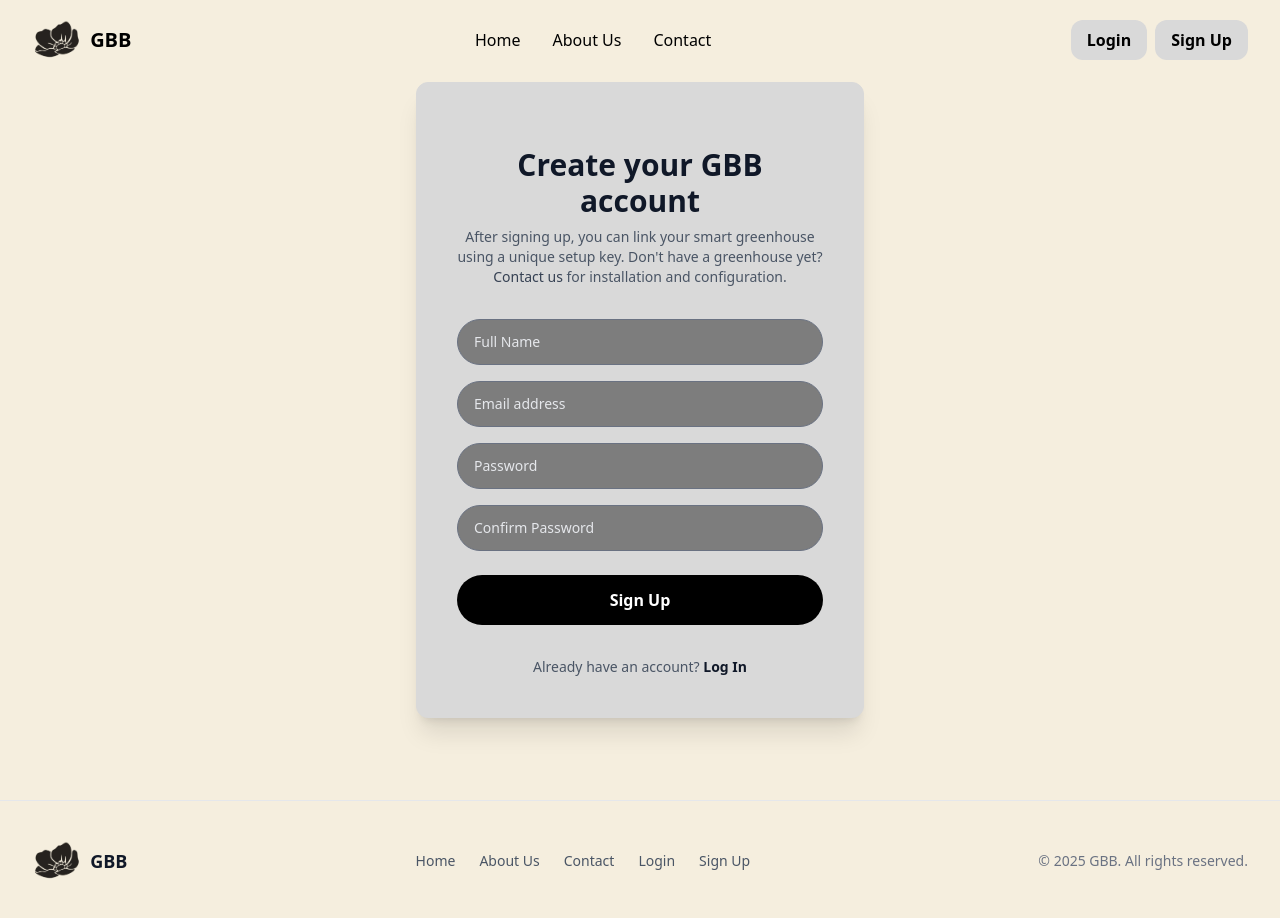
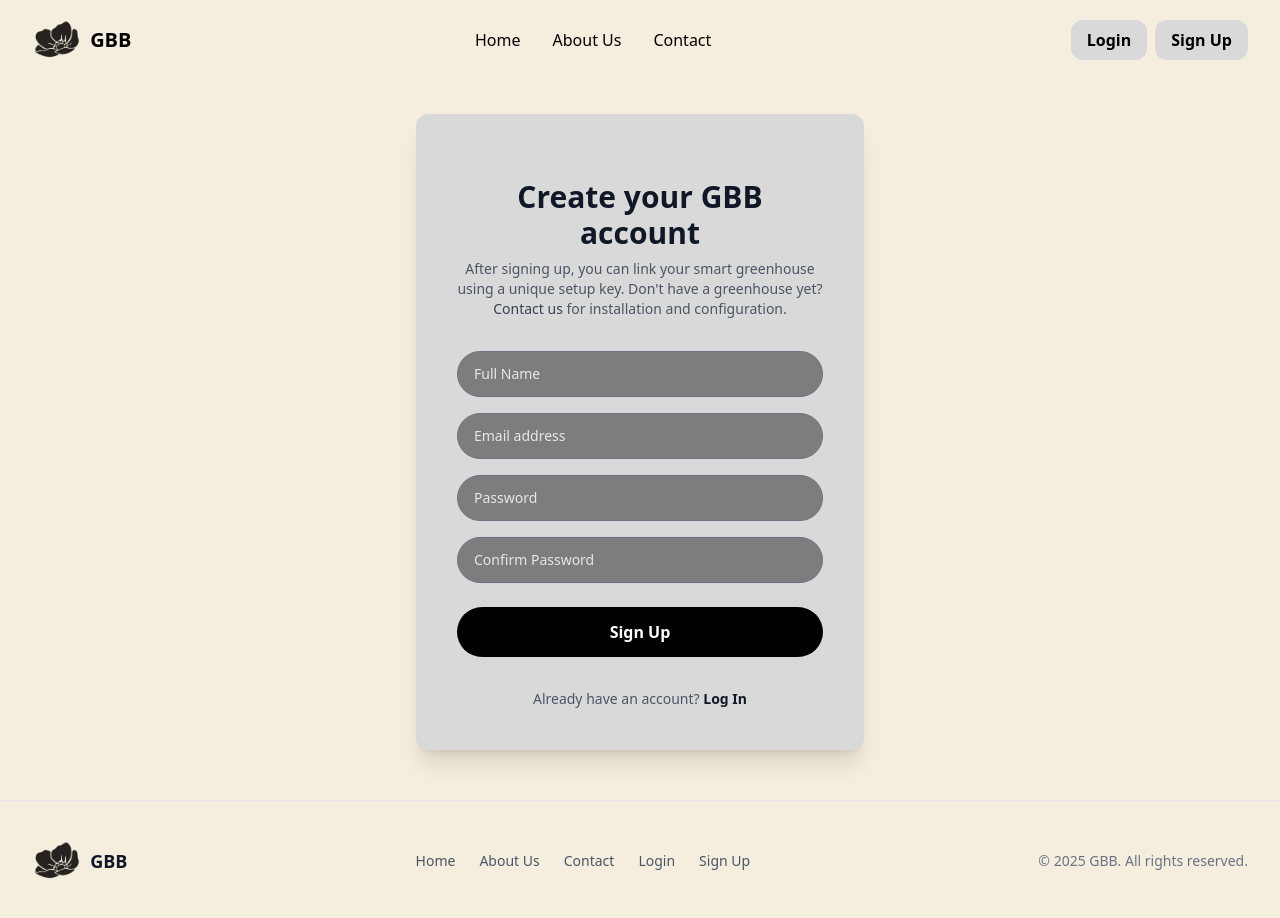
Before and after one commit to yazeden/Webapp, a React (Vite) app in the folder frontend/: page /signup in a window 1280 px wide. Shown: the top 918 px of the page. Built offline with nearby package versions, Linux system fonts and the light colour scheme.

Commit message:
signuppage same py as loginpage

```diff
--- a/frontend/src/pages/SignUpPage.jsx
+++ b/frontend/src/pages/SignUpPage.jsx
@@ -118,7 +118,7 @@ const SignUpPage = () => {
   };
 
   return (
-    <div className="min-h-screen bg-[#F5EEDE] flex items-center justify-center py-12 px-4 sm:px-6 lg:px-8">
+    <div className="min-h-screen bg-[#F5EEDE] flex items-center justify-center pt-24 md:pt-28 pb-12 px-4 sm:px-6 lg:px-8">
       <motion.div
         variants={formVariant}
         initial="hidden"
```
